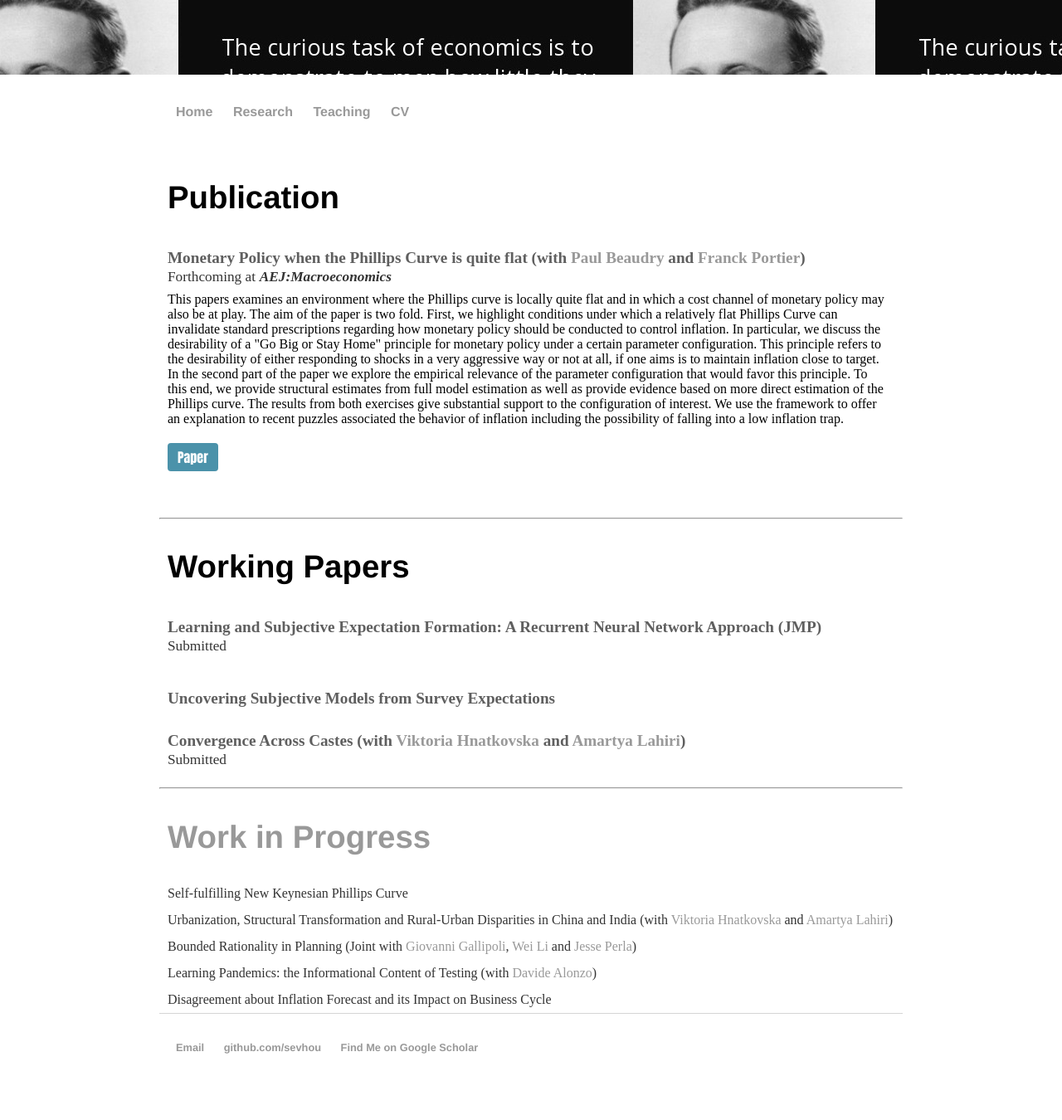
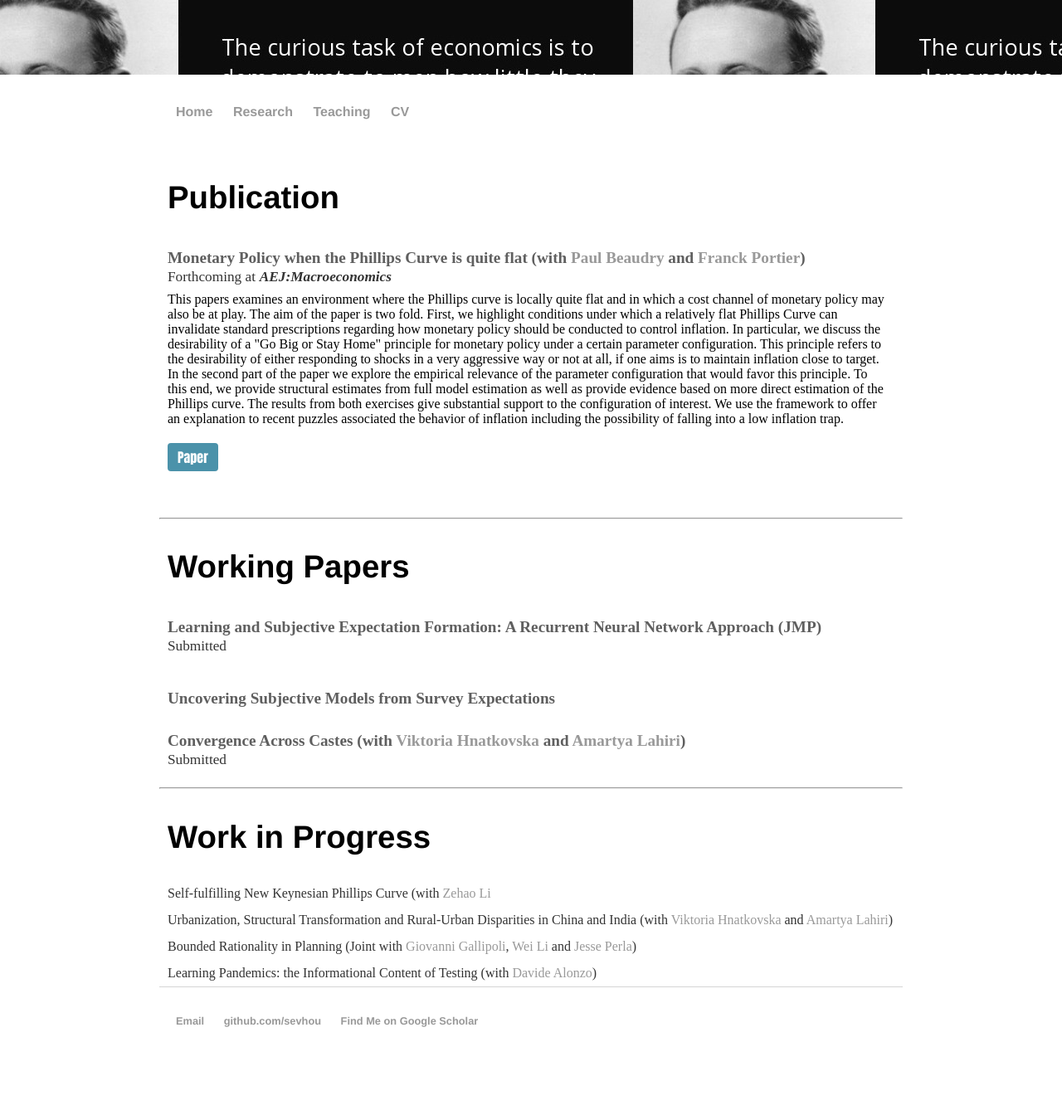
Before and after one commit to sevhou/sevhou.github.io, a Jekyll site: the page built from research/index.html, in a window 1280 px wide. Shown: the whole page at 83% size. Built offline with Jekyll 4.4.1, drawn with Linux system fonts in a browser that asks for light colours; after the commit the page ends 1318 px from its top, so only the background shows below that.

Commit message:
Update index.html

```diff
--- a/research/index.html
+++ b/research/index.html
@@ -38,7 +38,6 @@ title: Research
         <div class="box-inner">In this paper, I propose a flexible non-parametric method using Recurrent Neural Networks(RNN) to estimate the dynamic structure of most expectation formation models in macroeconomics. This approach does not rely on restrictive assumptions of functional forms and parametric methods but nests the standard approaches of empirical studies on expectation formation. Applying this approach to data on macroeconomic expectations from the Michigan Survey of Consumers(MSC) and a rich set of signals available to U.S. households, I find qualitatively new results: (1) agents' expectations about the future economic condition have asymmetric and non-linear responses to signals; (2) agents' attentions shift from signals about the current state to signals about future: they behave as if they were adaptive learners in ordinary periods and become forward-looking as the state of economy gets worse; (3) the content of signals on economic condition, rather than the volume of these signals, plays the most important role in creating the attention-shift. My method also allows me to apply the Double Machine Learning method to assess the statistical significance of these empirical findings. Finally, I show these stylized facts can be generated by a model with rational inattention, in which information endogenously becomes more valuable when economic status gets worse.
 
 <br><a href="https://sevhou.github.io/research/Learning_RNN_main_latest.pdf" class="bluebutton">Paper</a>  <a href="https://sevhou.github.io/research/Learning_RNN_appx_latest.pdf" class="bluebutton">Online Appendix</a>
-
       </div>
     </div>
 
@@ -61,14 +60,13 @@ title: Research
 	<br>
 	<hr>
 
-	<h1 class="wip">Work in Progress</h1>
+	<h1>Work in Progress</h1>
 
 
-	<pp>Self-fulfilling New Keynesian Phillips Curve </pp> <br>
+	<pp>Self-fulfilling New Keynesian Phillips Curve (with <a href="https://lizehao.weebly.com/">Zehao Li</a> </pp> <br>
 	<pp>Urbanization, Structural Transformation and Rural-Urban Disparities in China and India (with <a href="https://hnatkovska.arts.ubc.ca/">Viktoria Hnatkovska</a> and <a href="https://alahiri.arts.ubc.ca/">Amartya Lahiri</a>)</pp> <br>
   	<pp>Bounded Rationality in Planning (Joint with <a href="https://app.scholarsite.io/giovanni-gallipoli">Giovanni Gallipoli</a>, <a href="https://economics.ubc.ca/faculty-and-staff/wei-li/">Wei Li</a> and <a href="https://www.jesseperla.com/">Jesse Perla</a>)</pp> <br>
 	<pp>Learning Pandemics: the Informational Content of Testing (with <a href="https://davidealonzo.github.io/">Davide Alonzo</a>)</pp> <br>
-	<pp>Disagreement about Inflation Forecast and its Impact on Business Cycle</pp>
 
 
 
```
